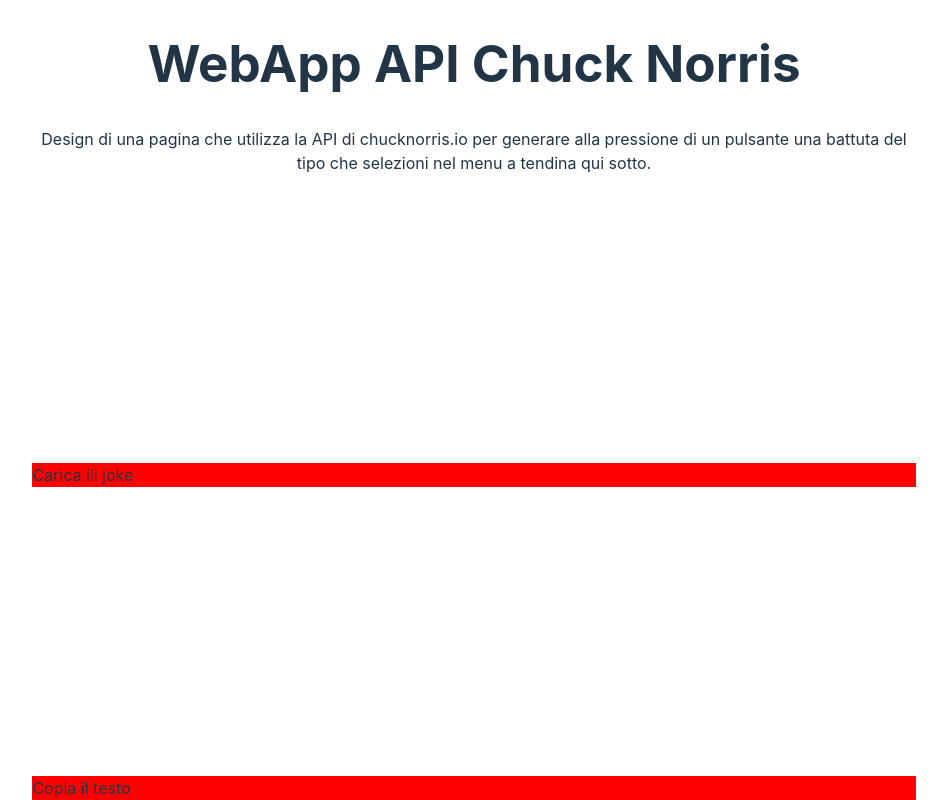
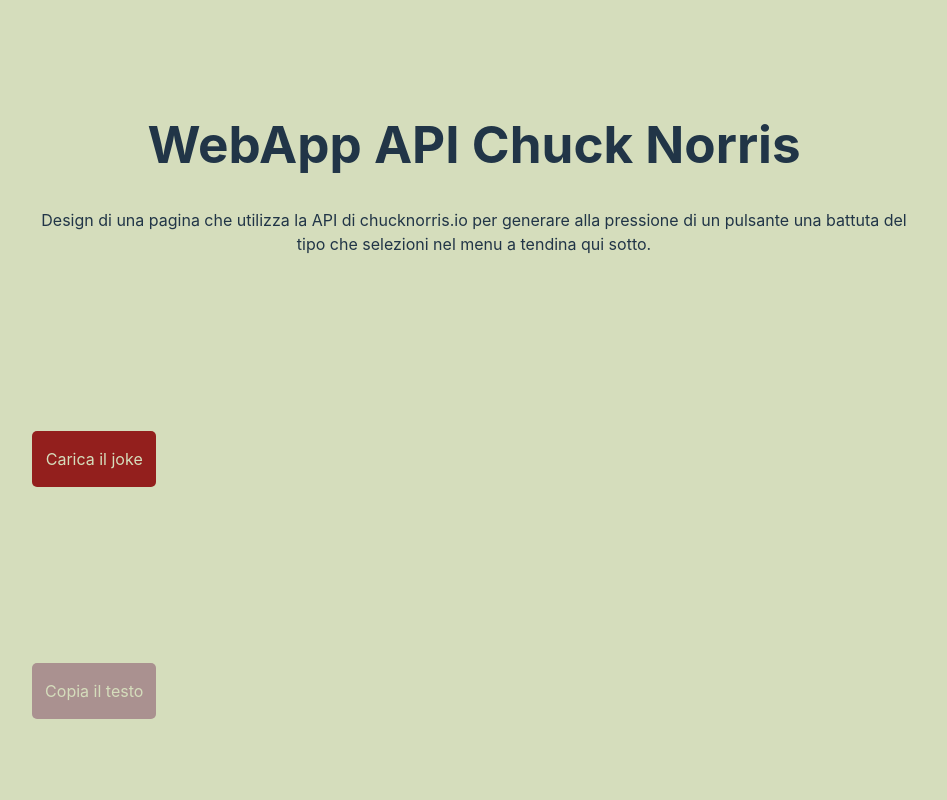
Before and after one commit to marcoCix/chuckNorris, a React (Vite) app: page / in a window 1280 px wide. Shown: the whole page, without its empty margins (166-1113 px from the left). Built offline with nearby package versions, Linux system fonts and the light colour scheme.

Commit message:
aggiornamento bottone

```diff
--- a/src/App.jsx
+++ b/src/App.jsx
@@ -9,6 +9,10 @@
 
   function loadJoke(){
     console.log("fetch del gioco")
+  }
+
+  function copyJoke(){
+    console.log("joke copiato")
   }
 
   return (
@@ -25,15 +29,15 @@
       }
 
       <Button
-        content="Carica ili joke"
-        variant="dark"
+        content = "Carica il joke"
+        variant = "enabled"
         clbk={loadJoke}
       />
 
       <Button
-        content="Copia il testo"
-        variant="dark"
-        clbk={loadJoke}
+        content = "Copia il testo"
+        variant = {joke == "" ? "disabled":"enabled"}
+        clbk={copyJoke}
       />
 
 
--- a/src/components/Button.jsx
+++ b/src/components/Button.jsx
@@ -1,8 +1,9 @@
 import '../styles/Button.css'
 
 function Button({content, variant, clbk}){
+
     return(
-        <div className='Button'>
+        <div className={`Button ${variant}`}>
             {content}
         </div>
     )
--- a/src/styles/App.css
+++ b/src/styles/App.css
@@ -9,11 +9,12 @@
   height: 100vh;
   display: flex;
   justify-content: center;
+  background-color: #D5DDBC;
 }
 
 .App{
   width: 69%;
   display: flex;
   flex-direction: column;
-  justify-content: space-between;
+  justify-content: space-around;
 }
--- a/src/styles/Button.css
+++ b/src/styles/Button.css
@@ -1,3 +1,16 @@
 .Button{
-    background-color: red;
+    margin-top: 14px;
+    width: 14%;
+    padding: 16px 0px;
+    border-radius: 5px;
+    color: #D5DDBC;
+    text-align: center;
 }
+
+.enabled{
+    background-color: #931F1D;
+}
+
+.disabled{
+    background-color: #AA9190;
+}
```
